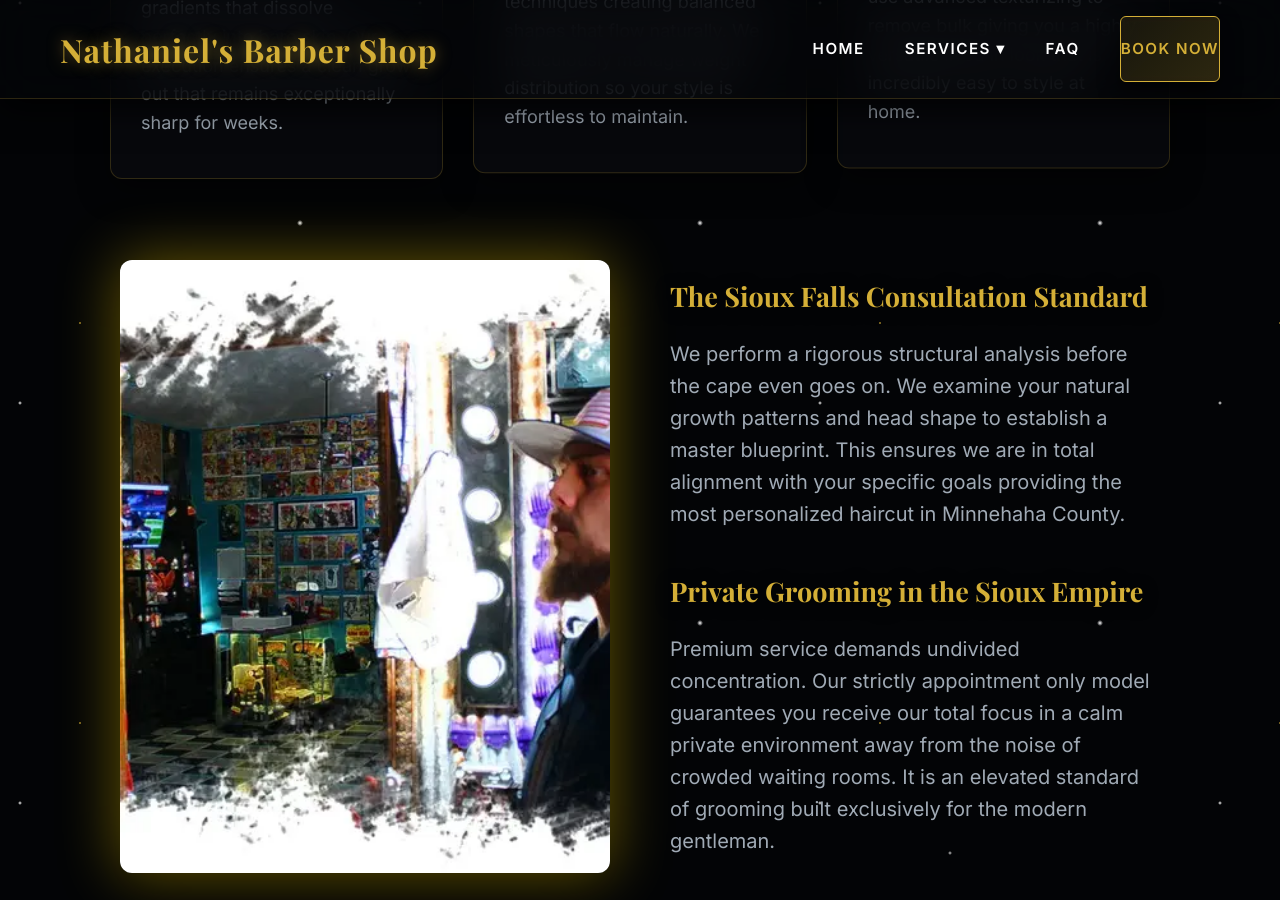
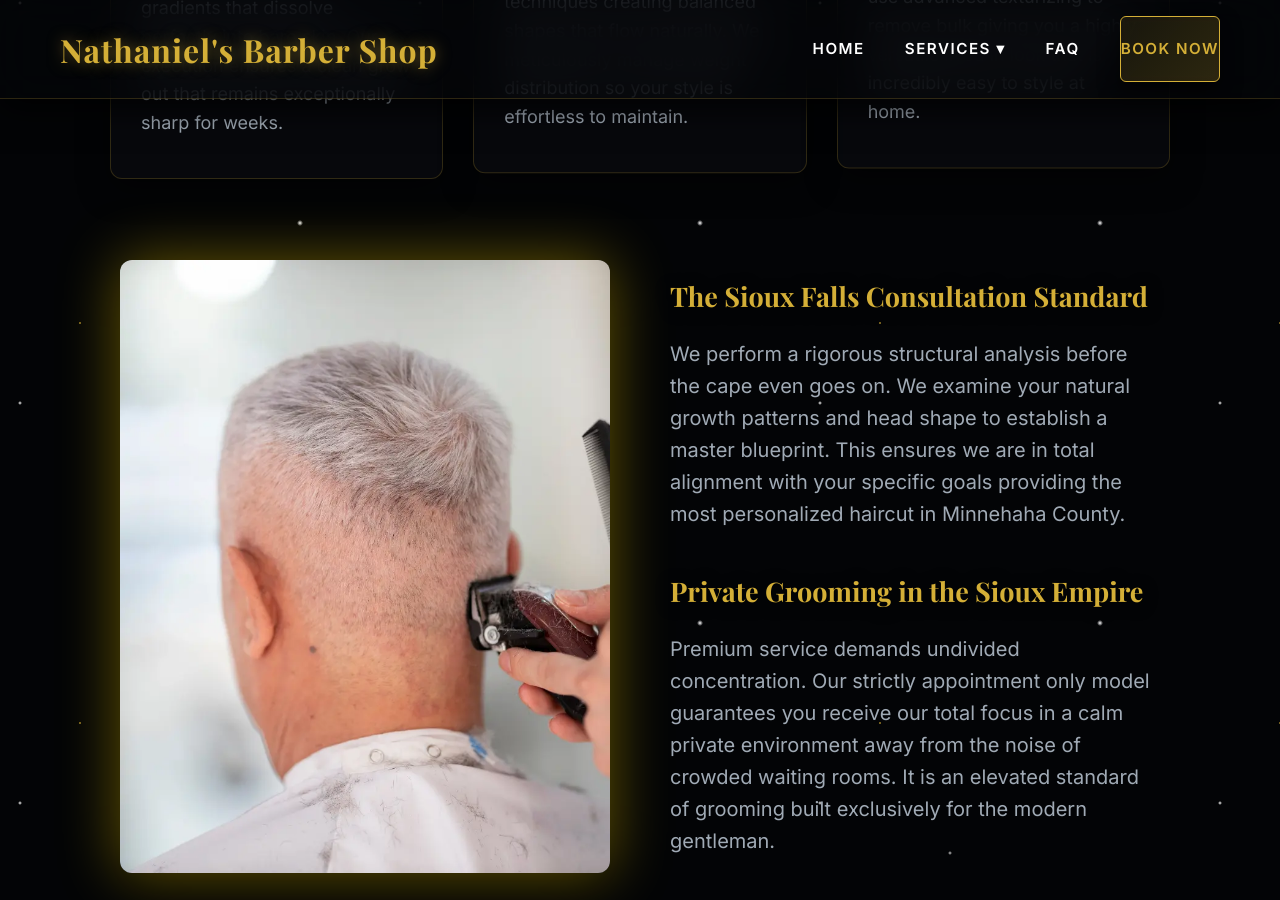
Before and after one commit to YourOnlineSquad/nathaniels-barber-shop, a Jekyll site: the page built from services/mens-haircut.md, in a window 1280 px wide and 900 px high, scrolled down 1981 px. Built offline with Jekyll 4.4.1, drawn with Linux system fonts in a browser that asks for light colours; some web fonts are replaced.

Commit message:
Update mens-haircut.md

```diff
--- a/services/mens-haircut.md
+++ b/services/mens-haircut.md
@@ -64,7 +64,7 @@ title: Mens Haircut in Sioux Falls SD | Nathaniel’s Barber Shop
     <div style="display: grid; grid-template-columns: repeat(auto-fit, minmax(320px, 1fr)); gap: 60px; margin-bottom: 100px; text-align: left; align-items: center; padding: 0 10px;">
 
       <div style="border-radius: 12px; overflow: hidden; box-shadow: 0 0 60px rgba(255, 215, 0, 0.4), 0 20px 40px rgba(0,0,0,0.6); transition: all 0.4s ease;">
-        <img src="{{ site.baseurl }}/assets/images/barber/sioux-falls-barber-shop-interior-artistic.webp" alt="Master barber Nathaniel performing a precision skin fade in Sioux Falls SD" style="width: 100%; height: auto; display: block; object-fit: cover; aspect-ratio: 4/5;">
+        <img src="{{ site.baseurl }}/assets/images/barber/sioux-falls-barber-Hair-Line-Up-haircut-fade.webp" alt="Master barber Nathaniel performing a precision skin fade in Sioux Falls SD" style="width: 100%; height: auto; display: block; object-fit: cover; aspect-ratio: 4/5;">
       </div>
 
       <div>
```
